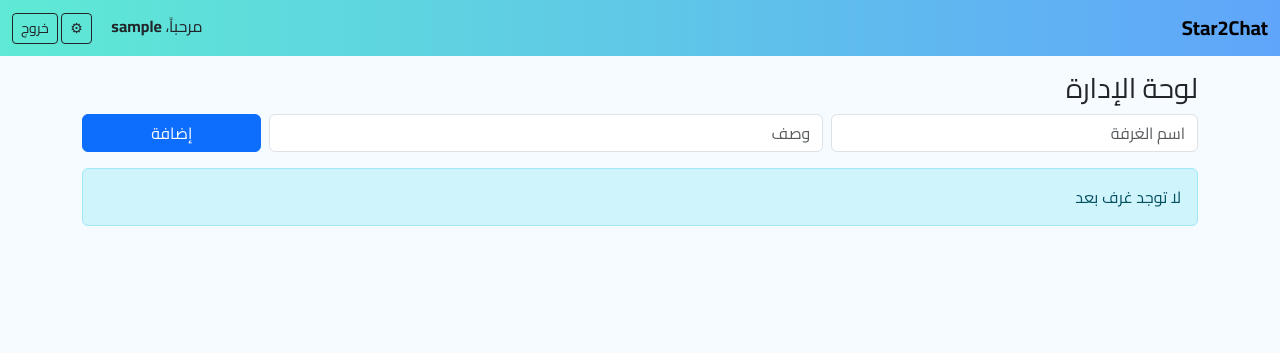
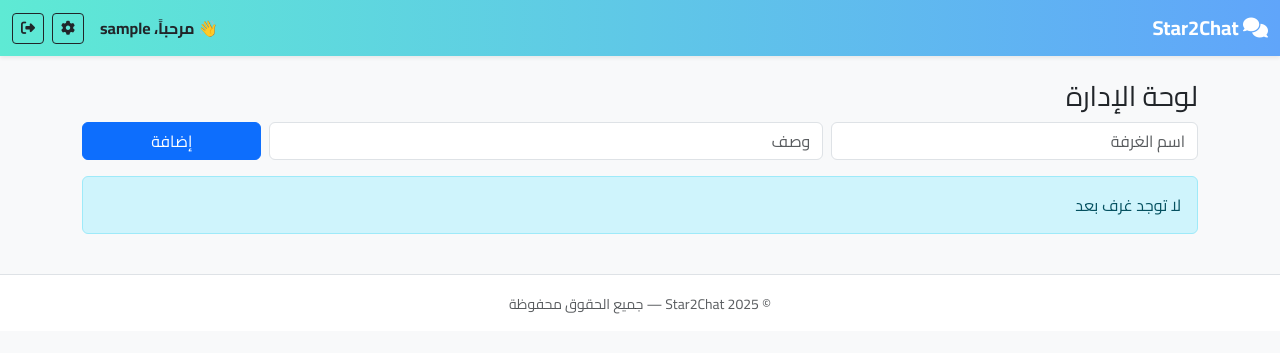
Before and after one commit to Mohammedkaadi/chat_app, a Flask app: page /admin in a window 1280 px wide. Shown: the top 353 px of the page. Run offline with Flask 3, Linux system fonts and the light colour scheme; the visitor is signed in with stand-in values (Sample User, id 1); data that the repository does not hold is empty.

Commit message:
Update base.html

```diff
--- a/templates/base.html
+++ b/templates/base.html
@@ -4,32 +4,61 @@
   <meta charset="utf-8">
   <meta name="viewport" content="width=device-width,initial-scale=1">
   <title>{{ title if title else 'Star2Chat' }}</title>
+
+  <!-- Bootstrap RTL -->
   <link href="https://cdn.jsdelivr.net/npm/bootstrap@5.3.0/dist/css/bootstrap.rtl.min.css" rel="stylesheet">
+  <!-- Font Awesome -->
   <link rel="stylesheet" href="https://cdnjs.cloudflare.com/ajax/libs/font-awesome/6.4.0/css/all.min.css">
+  <!-- Custom CSS -->
   <link rel="stylesheet" href="{{ url_for('static', filename='style.css') }}">
 </head>
-<body>
-<nav class="navbar navbar-light" style="background:linear-gradient(90deg,#5eead4,#60a5fa);">
+<body class="bg-light">
+  <!-- Navbar -->
+  <nav class="navbar navbar-expand-lg navbar-dark shadow-sm" style="background:linear-gradient(90deg,#5eead4,#60a5fa);">
     <div class="container-fluid">
-    <a class="navbar-brand fw-bold" href="{{ url_for('rooms') }}">Star2Chat</a>
+      <a class="navbar-brand fw-bold" href="{{ url_for('rooms') }}">
+        <i class="fa-solid fa-comments"></i> Star2Chat
+      </a>
       {% if session.get('user') %}
-    <div>
-      <span class="me-3">مرحباً، <strong>{{ session.get('user') }}</strong></span>
-      <a href="{{ url_for('settings') }}" class="btn btn-sm btn-outline-dark">⚙</a>
-      <a href="{{ url_for('logout') }}" class="btn btn-sm btn-outline-dark">خروج</a>
+      <div class="d-flex align-items-center">
+        <span class="me-3 text-dark fw-semibold">
+          👋 مرحباً، <strong>{{ session.get('user') }}</strong>
+        </span>
+        <a href="{{ url_for('settings') }}" class="btn btn-sm btn-outline-dark me-2" title="الإعدادات">
+          <i class="fa-solid fa-gear"></i>
+        </a>
+        <a href="{{ url_for('logout') }}" class="btn btn-sm btn-outline-dark" title="خروج">
+          <i class="fa-solid fa-right-from-bracket"></i>
+        </a>
       </div>
       {% endif %}
     </div>
   </nav>
-<div class="container my-3">
+
+  <!-- Main Content -->
+  <div class="container my-4">
     {% with messages = get_flashed_messages(with_categories=true) %}
       {% if messages %}
         {% for cat,msg in messages %}
-        <div class="alert alert-{{ 'success' if cat=='success' else 'danger' }}">{{ msg }}</div>
+          <div class="alert alert-{{ 'success' if cat=='success' else 'danger' }} alert-dismissible fade show" role="alert">
+            <i class="fa-solid {{ 'fa-circle-check' if cat=='success' else 'fa-triangle-exclamation' }}"></i>
+            {{ msg }}
+            <button type="button" class="btn-close" data-bs-dismiss="alert" aria-label="إغلاق"></button>
+          </div>
         {% endfor %}
       {% endif %}
     {% endwith %}
     {% block content %}{% endblock %}
   </div>
+
+  <!-- Footer -->
+  <footer class="text-center py-3 mt-auto bg-white border-top">
+    <small class="text-muted">
+      &copy; {{ now().year if now else '2025' }} Star2Chat — جميع الحقوق محفوظة
+    </small>
+  </footer>
+
+  <!-- Bootstrap JS -->
+  <script src="https://cdn.jsdelivr.net/npm/bootstrap@5.3.0/dist/js/bootstrap.bundle.min.js"></script>
 </body>
 </html>
```
Lines whose indentation alone changed are shown as unchanged.
